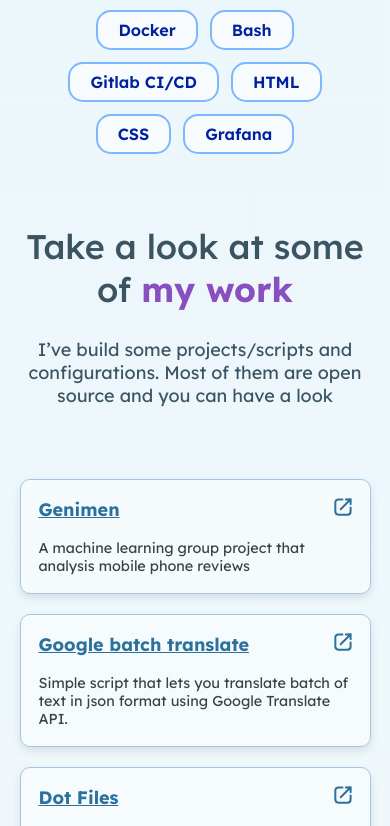
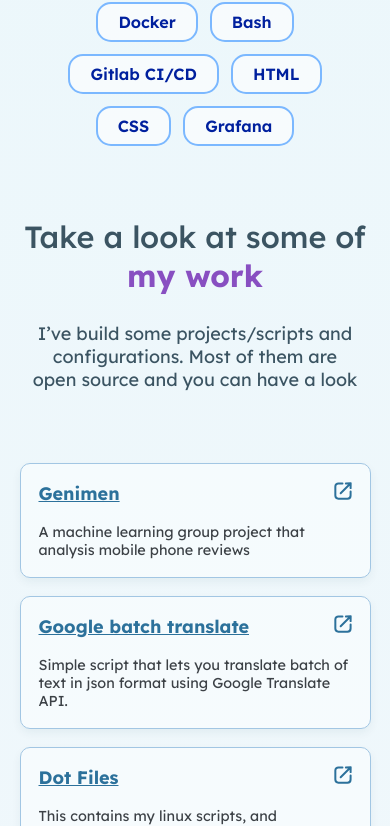
Before and after one commit to bmorashad/bmorashad.github.io, a Svelte app: page / in a window 390 px wide. Shown: the part 1174-2000 px from the top of the page. Built offline with nearby package versions, Linux system fonts and the light colour scheme.

Commit message:
improve style

```diff
--- a/src/app.css
+++ b/src/app.css
@@ -122,7 +122,7 @@
 	--contact-email-border-color: #ca4646;
 	--contact-linkedin-border-color: #2867b2;
 
-	--card-shadow: 0px 4px 10px 0px rgba(0, 0, 0, 0.1);
+	--card-shadow: 0px 4px 10px 0px rgba(14, 60, 86, 0.06);
 	--shadow-color: 196deg 20% 63%;
 	--shadow-elevation-low: -0.1px 1px 0.9px hsl(var(--shadow-color) / 0.48),
 		-0.1px 1.5px 1.4px -1.9px hsl(var(--shadow-color) / 0.37),
@@ -253,6 +253,7 @@
 	--contact-email-border-color: hsl(0deg 18% 55%);
 	--contact-linkedin-border-color: hsl(213deg 22% 61%);
 
+	--card-shadow: 0px 4px 10px 0px rgba(0, 0, 0, 0.1);
 	--shadow-color: 204deg 56% 3%;
 	--shadow-elevation-low: 0.3px 0.5px 0.6px hsl(var(--shadow-color) / 0.72),
 		0.4px 0.9px 1px -1.7px hsl(var(--shadow-color) / 0.59),
@@ -415,6 +416,10 @@ text-fill-color: transparent; */
 	.content-title {
 		/* font-size: 3.2rem; */
 		max-width: 20ch;
+		font-size: 3.4rem;
+	}
+	.content-des {
+		max-width: 30ch;
 	}
 }
 @media only screen and (max-width: 500px) {
--- a/src/lib/Works.svelte
+++ b/src/lib/Works.svelte
@@ -133,7 +133,7 @@
 	@media only screen and (max-width: 1000px) {
 		.works-wrapper {
 			grid-template-columns: repeat(auto-fit, minmax(200px, 1fr));
-			grid-gap: 20px;
+			grid-gap: 18px 20px;
 		}
 	}
 	@media only screen and (max-width: 850px) {
```
